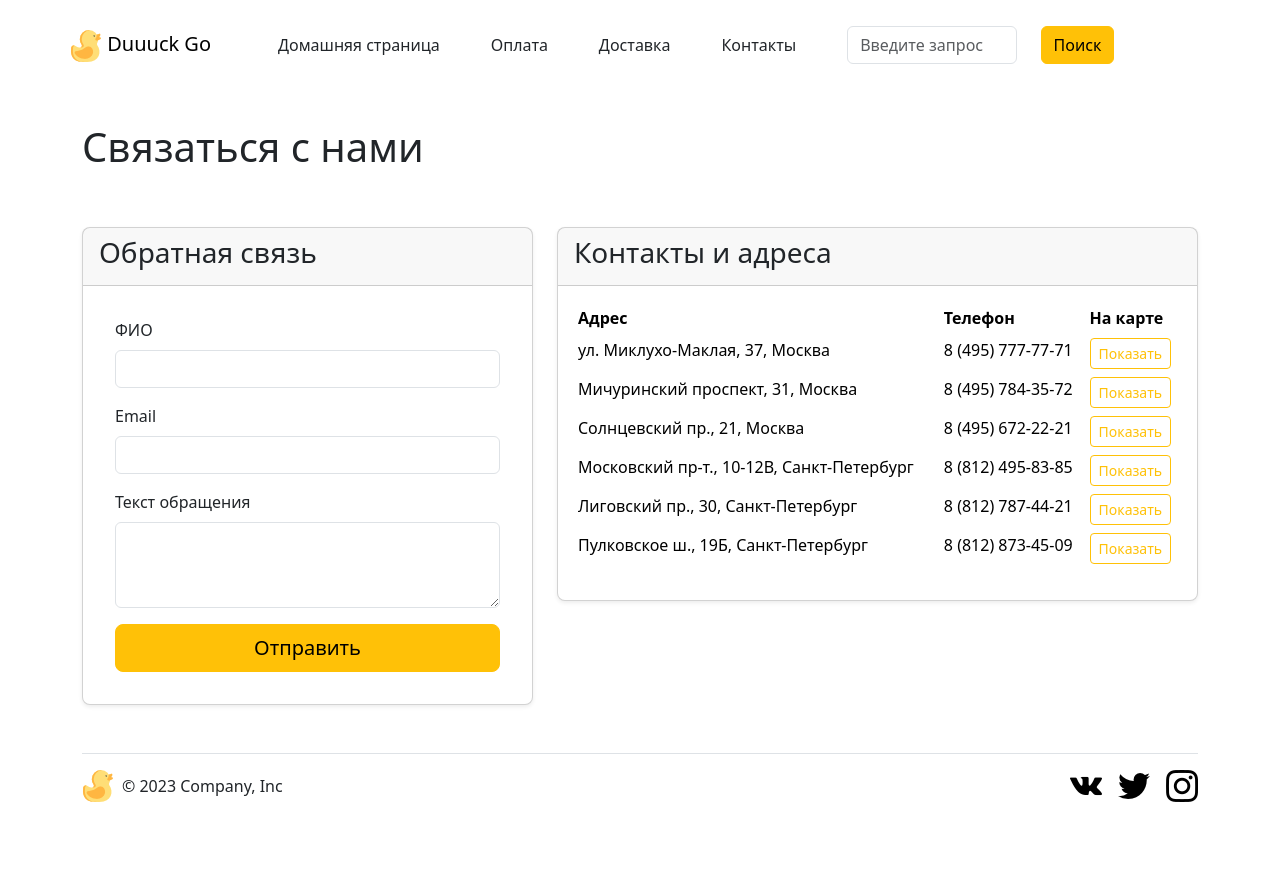
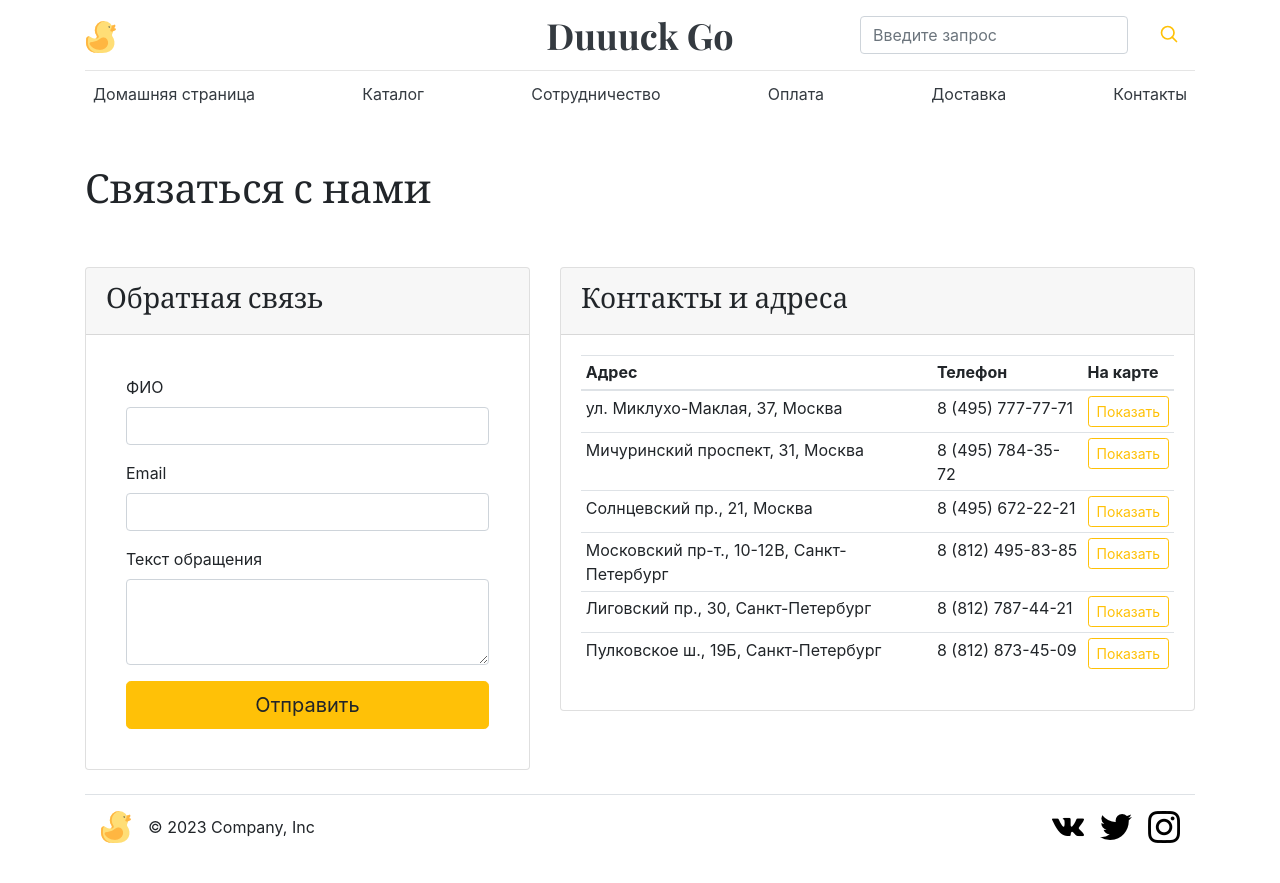
Before and after one commit to Infuzoria/duck_shop, a Django app: page /contacts/ in a window 1280 px wide. Before the commit the page ends 802 px from the top, so only its background shows below. Run offline with Django 4.2, Linux system fonts and the light colour scheme; some libraries are stand-ins or nearby versions.

Commit message:
Отредактировали страницу с контактами, привели к общему виду

```diff
--- a/catalog/templates/contacts.html
+++ b/catalog/templates/contacts.html
@@ -3,33 +3,58 @@
 <html lang="en">
 <head>
     <meta charset="utf-8">
-    <meta name="viewport" content="width=device-width, initial-scale=1">
-    <title>Contacts</title>
-    <link href="https://cdn.jsdelivr.net/npm/bootstrap@5.3.2/dist/css/bootstrap.min.css" rel="stylesheet"
-          integrity="sha384-T3c6CoIi6uLrA9TneNEoa7RxnatzjcDSCmG1MXxSR1GAsXEV/Dwwykc2MPK8M2HN" crossorigin="anonymous">
+    <meta name="viewport" content="width=device-width, initial-scale=1, shrink-to-fit=no">
+    <meta name="description" content="">
+    <meta name="author" content="">
+    <link rel="icon" href="/docs/4.0/assets/img/favicons/favicon.ico">
+
+    <title>Blog Template for Bootstrap</title>
+
+    <link rel="canonical" href="https://getbootstrap.com/docs/4.0/examples/blog/">
+
+    <!-- Bootstrap core CSS -->
+    <link href="{% static 'css/bootstrap.min.css' %}" rel="stylesheet">
+
+    <!-- Custom styles for this template -->
+    <link href="https://fonts.googleapis.com/css?family=Playfair+Display:700,900" rel="stylesheet">
+    <link href="{% static 'css/blog.css' %}" rel="stylesheet">
 </head>
 
 <body>
+
 <div class="container">
-    <div class="row mt-3">
-        <nav class="navbar navbar-light justify-content-between">
-            <a class="navbar-brand" href="#">
+    <header class="blog-header py-3">
+        <div class="row flex-nowrap justify-content-between align-items-center">
+            <div class="col-4 pt-1">
                 <img src="{% static 'images/duck1.png' %}" alt="">
-                Duuuck Go
-            </a>
-            <a class="nav-link" href="/">Домашняя страница</a>
-            <a class="nav-link" href="#">Оплата</a>
-            <a class="nav-link" href="#">Доставка</a>
-            <a class="nav-link" href="#">Контакты</a>
-
-            <div class="row">
+            </div>
+            <div class="col-4 text-center">
+                <a class="blog-header-logo text-dark" href="/">Duuuck Go</a>
+            </div>
+            <div class="col-4 d-flex justify-content-end align-items-center">
                 <div class="col">
                     <input class="form-control me-2" type="search" placeholder="Введите запрос" aria-label="Search">
                 </div>
-                <div class="col">
-                    <button class="btn btn-warning" type="submit">Поиск</button>
-                </div>
+                <a class="text-warning" href="#">
+                    <svg xmlns="http://www.w3.org/2000/svg" width="20" height="20" viewBox="0 0 24 24" fill="none"
+                         stroke="currentColor" stroke-width="2" stroke-linecap="round" stroke-linejoin="round"
+                         class="mx-3">
+                        <circle cx="10.5" cy="10.5" r="7.5"></circle>
+                        <line x1="21" y1="21" x2="15.8" y2="15.8"></line>
+                    </svg>
+                </a>
             </div>
+        </div>
+    </header>
+
+    <div class="nav-scroller py-1 mb-2">
+        <nav class="nav d-flex justify-content-between">
+            <a class="p-2 text-dark" href="/">Домашняя страница</a>
+            <a class="p-2 text-dark" href="#">Каталог</a>
+            <a class="p-2 text-dark" href="#">Сотрудничество</a>
+            <a class="p-2 text-dark" href="#">Оплата</a>
+            <a class="p-2 text-dark" href="#">Доставка</a>
+            <a class="p-2 text-dark" href="/contacts/">Контакты</a>
         </nav>
     </div>
 
@@ -59,7 +84,8 @@
                             </div>
                             <div class="mb-3">
                                 <label for="exampleFormControlTextarea1" class="form-label">Текст обращения</label>
-                                <textarea class="form-control" id="exampleFormControlTextarea1" name="message" rows="3"></textarea>
+                                <textarea class="form-control" id="exampleFormControlTextarea1" name="message"
+                                          rows="3"></textarea>
                             </div>
                             <button type="submit" class="w-100 btn btn-lg btn-warning">Отправить</button>
                         </form>
@@ -131,20 +157,21 @@
         </div>
     </div>
 </div>
-<div class="container mt-5">
+
+<div class="container mt-2">
     <footer class="d-flex flex-wrap justify-content-between align-items-center py-3 my-4 border-top">
         <div class="col-md-4 d-flex align-items-center">
-            <a href="/" class="mb-3 me-2 mb-md-0 text-muted text-decoration-none lh-1">
+            <a href="/" class="mr-3 me-2 mb-md-0 text-muted text-decoration-none lh-1">
                 <img src="{% static 'images/duck1.png' %}" alt="">
             </a>
             <span class="mb-3 mb-md-0">© 2023 Company, Inc</span>
         </div>
 
         <ul class="nav col-md-4 justify-content-end list-unstyled d-flex">
-            <li class="ms-3"><a class="text-muted" href="#">
+            <li class="mr-3"><a class="text-muted" href="#">
                 <img src="{% static 'images/social.png' %}" alt="">
             </a></li>
-            <li class="ms-3"><a class="text-muted" href="#">
+            <li class="mr-3"><a class="text-muted" href="#">
                 <img src="{% static 'images/twitter.png' %}" alt="">
             </a></li>
             <li class="ms-3"><a class="text-muted" href="#">
@@ -154,8 +181,22 @@
     </footer>
 </div>
 
-<script src="https://cdn.jsdelivr.net/npm/bootstrap@5.3.2/dist/js/bootstrap.bundle.min.js"
-        integrity="sha384-C6RzsynM9kWDrMNeT87bh95OGNyZPhcTNXj1NW7RuBCsyN/o0jlpcV8Qyq46cDfL"
+<!-- Bootstrap core JavaScript
+================================================== -->
+<!-- Placed at the end of the document so the pages load faster -->
+<script src="{% static 'js/jquery.js' %}"
+        integrity="sha384-KJ3o2DKtIkvYIK3UENzmM7KCkRr/rE9/Qpg6aAZGJwFDMVNA/GpGFF93hXpG5KkN"
         crossorigin="anonymous"></script>
+<script>window.jQuery || document.write('<script src="{% static 'js/jquery.js' %}"><\/script>')</script>
+<script src="{% static 'js/popper.js' %}"></script>
+<script src="{% static 'js/bootstrap.min.js' %}"></script>
+<script src="{% static 'js/holder.js' %}"></script>
+<script>
+    Holder.addTheme('thumb', {
+      bg: '#55595c',
+      fg: '#eceeef',
+      text: 'Thumbnail'
+    });
+</script>
 </body>
 </html>
```
